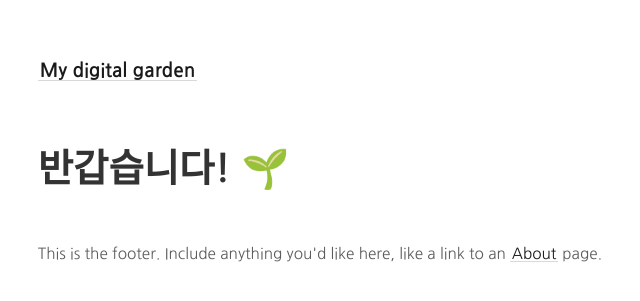
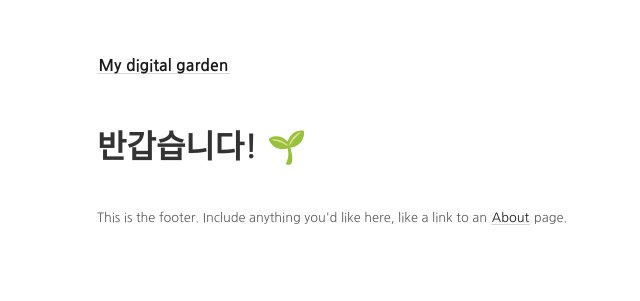
Before and after one commit to ssiwonk/2ndbrainpublish, a Jekyll site: the page built from _notes/index.md, in a window 1280 px wide. Shown: the top 301 px of the page, without its empty margins (39-679 px from the left). Built offline with Jekyll 4.4.1, drawn with Linux system fonts in a browser that asks for light colours.

Commit message:
asdfasdf

```diff
--- a/_sass/_style.scss
+++ b/_sass/_style.scss
@@ -19,11 +19,11 @@ body {
   padding: 4vh 6vw;
   overflow-x: hidden;
   color: $color-text;
-  font-size: 0.5rem;
+  font-size: 1rem;
   max-width: 63em;
 
   @media (min-width: 820px) {
-    font-size: 1.2rem;
+    font-size: 1.0rem;
   }
 }
 
```
